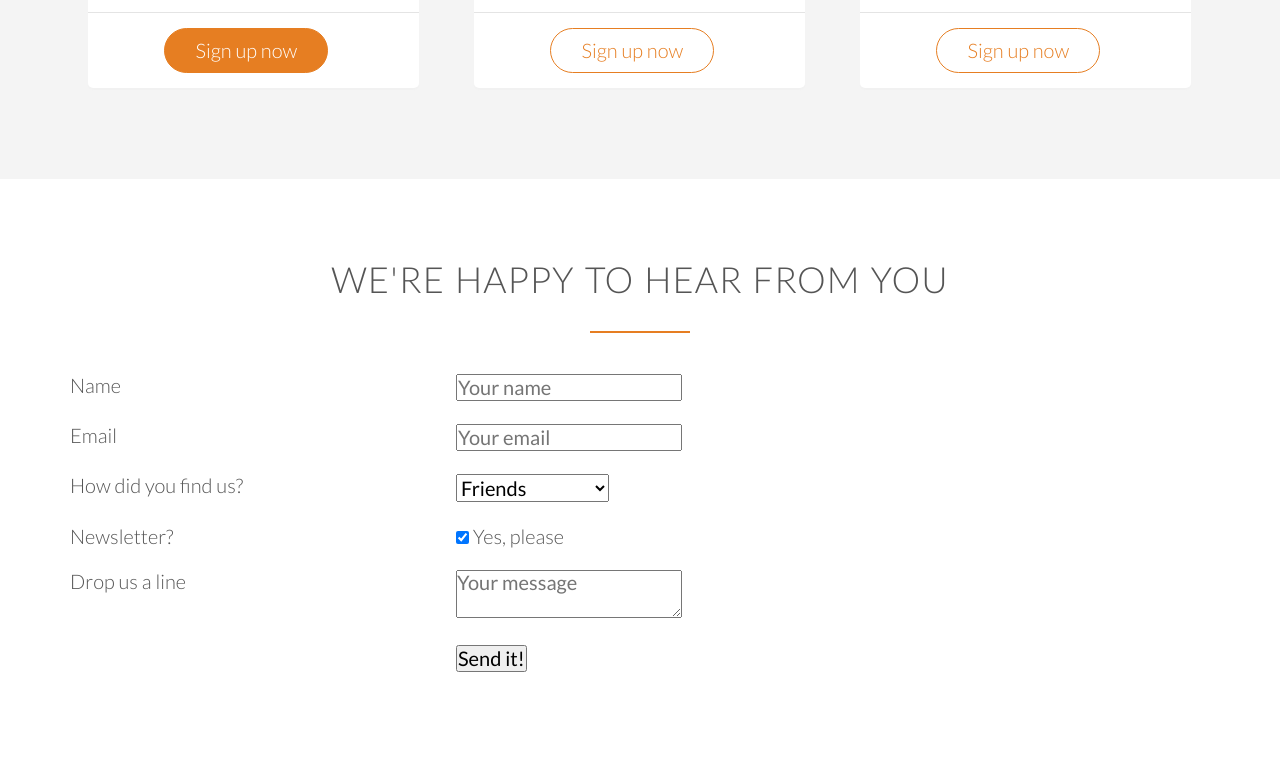
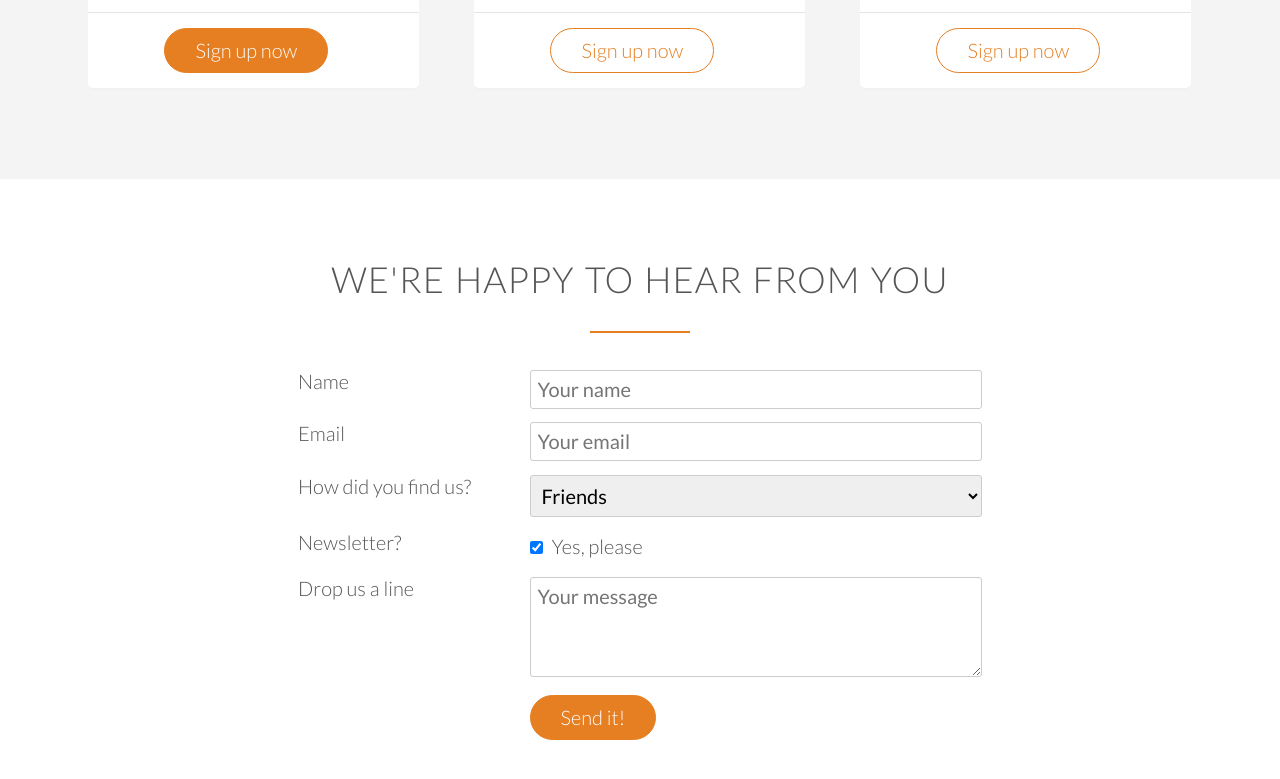
Before and after one commit to Vu-HUFLIT/omnifood, a plain HTML site: page index.html in a window 1280 px wide. Shown: the part 4515-5294 px from the top of the page. Drawn offline with Linux system fonts and the light colour scheme; files whose address does not match are found by name.

Commit message:
Finish Contact Form

```diff
--- a/resources/css/style.css
+++ b/resources/css/style.css
@@ -96,7 +96,9 @@ h3 {
 }
 
 .btn:link,
-.btn:visited {
+.btn:visited,
+input[type=submit]
+{
     display: inline-block;
     padding: 10px 30px;
     font-weight: 300;
@@ -107,7 +109,9 @@ h3 {
 }
 
 .btn-full:link,
-.btn-full:visited {
+.btn-full:visited,
+input[type=submit]
+{
     background-color: #e67e22;
     border: 1px solid #e67e22;
     color: #fff;
@@ -120,12 +124,16 @@ h3 {
 }
 
 .btn:hover,
-.btn:active {
-    background-color: #f2bc8d
+.btn:active,
+input[type=submit]:hover,
+input[type=submit]:active {
+    background-color: #f2bc8d;
+    cursor: pointer;
 }
 
 .btn-full:hover,
-.btn-full:active {
+.btn-full:active
+{
     border: 1px solid #f2bc8d;
 }
 
@@ -414,3 +422,35 @@ cite img {
     text-align: center;
     border: none;
 }
+
+
+/*////////////////////////////////////////*/
+/* CONTACT FORM  */
+/*////////////////////////////////////////*/
+
+.contact-form {
+    width: 60%;
+    margin: 0 auto;
+}
+
+input[type=text],
+input[type=email],
+select,
+textarea {
+    width: 100%;
+    padding: 7px;
+    border-radius: 3px;
+    border: 1px solid #ccc;
+}
+
+textarea {
+    height: 100px;
+}
+
+input[type=checkbox] {
+    margin: 10px 5px 10px 0;
+}
+
+*:focus {
+    outline: none;
+}
```
